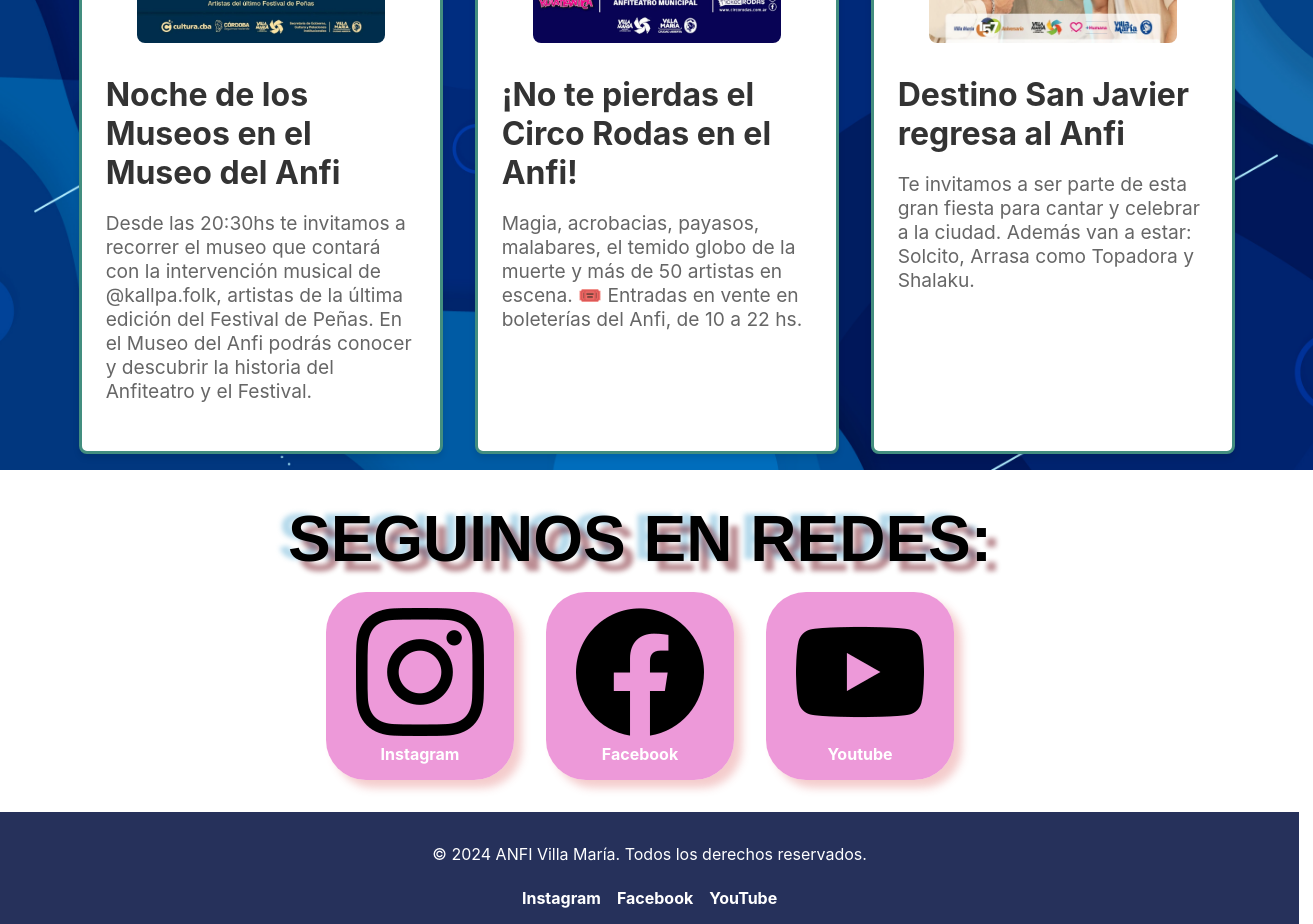
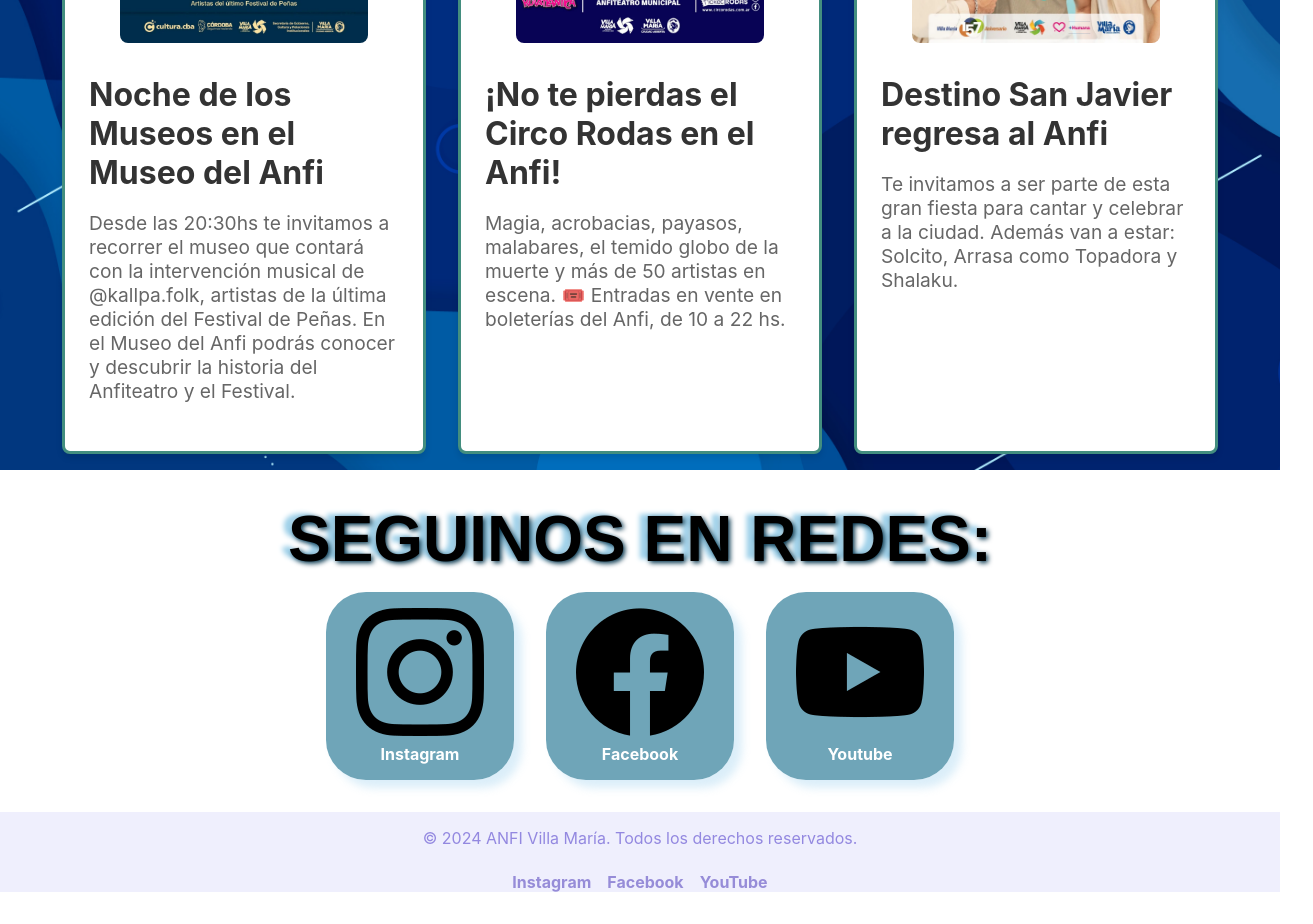
Before and after one commit to valentin9990Vergara/anfiVM-V2, a React (Create React App) app: page / in a window 1280 px wide. Shown: the part 1253-2177 px from the top of the page, 1313 px wide, since content can reach past the window. After the commit the page ends 2145 px from the top, so only its background shows below. Built offline with nearby package versions, Linux system fonts and the light colour scheme.

Commit message:
cambios v2

```diff
--- a/src/App.css
+++ b/src/App.css
@@ -1,3 +1,18 @@
+/* Estilo global */
+html, body {
+  margin: 0; /* Eliminar márgenes por defecto */
+  padding: 0; /* Eliminar padding por defecto */
+  box-sizing: border-box; /* Asegura que el ancho incluye padding y bordes */
+  width: 100%; /* Asegura que no haya desbordamiento horizontal */
+  overflow-x: hidden; /* Oculta la barra horizontal */
+  height: 100%; /* Asegura que ocupe toda la altura */
+}
+
+* {
+  box-sizing: inherit; /* Aplica box-sizing a todos los elementos */
+}
+
+
 .App {
   text-align: center;
 }
--- a/src/components/Footer.css
+++ b/src/components/Footer.css
@@ -1,12 +1,13 @@
 .footer {
-    background-color: #26315b; /* Color de fondo del footer */
-    color: #ffffff; /* Color del texto */
+    background-color: #9c9cf22a; /* Color de fondo del footer */
+    color: #9388e0; /* Color del texto */
     text-align: center;
-    padding: 1rem 0;
+    padding: 1rem 2;
     position: relative;
-    width: 100%;
     bottom: 0;
-    width: 101.5vw;
+    max-width: 100%; /* No exceder el ancho de la pantalla */
+    overflow-x: hidden;
+
 }
 
 .footer-content {
@@ -16,6 +17,7 @@
     flex-direction: column;
     align-items: center;
     gap: 0.5rem;
+
 }
 
 .footer-links {
@@ -24,7 +26,7 @@
 }
 
 .footer-links a {
-    color: #ffffff;
+    color: #968cd8;
     text-decoration: none;
     font-weight: bold;
     transition: color 0.3s ease;
--- a/src/pages/Home.css
+++ b/src/pages/Home.css
@@ -1,9 +1,10 @@
 /* General Container Styles */
 .home-container {
     position: relative;
-    width: 100%;
+    max-width: 100%;
     height: 100vh;
     overflow: hidden;
+    overflow-x: hidden;
     display: flex;
     flex-direction: column;
     align-items: flex-start;
@@ -295,6 +296,8 @@
     gap: 2rem;  /* Espaciado entre los botones */
     margin-top: 1rem;
     margin-bottom: 2rem;
+    max-width: 100%;
+
 }
 
 @import url('https://fonts.googleapis.com/css2?family=Fjalla+One&family=Major+Mono+Display&family=Prosto+One&family=Russo+One&display=swap');
@@ -308,8 +311,8 @@
     margin-top: 2rem;
     font-family: "Russo One", sans-serif;
     text-shadow:
-    10px 10px 5px #6a071375,  /* Primera sombra (clara) */
-    -10px -2px 5px #48a1cd68; /* Segunda sombra (oscura) */
+    2px 2px 5px #02324a,  /* Primera sombra (clara) */
+    -8px -2px 5px #9dd0e9; /* Segunda sombra (oscura) */
 }
 
 .custom-button {
@@ -317,19 +320,21 @@
     flex-direction: column;  /* Alinea el ícono y el texto verticalmente */
     align-items: center;
     justify-content: center;
-    background-color: rgba(225, 86, 192, 0.6);  /* Fondo oscuro */
+    background-color: rgba(15, 106, 137, 0.6);  /* Fondo oscuro */
     padding: 1.5rem;
     border-radius: 40px;  /* Bordes redondeados */
     width: 140px;  /* Ancho del bloque */
     height: 140px;  /* Alto del bloque */
     cursor: pointer;
-    transition: transform 0.3s ease, box-shadow 0.3s ease;
+    transition: transform 0.1s ease, box-shadow 0.1s ease;
     text-align: center;
-    box-shadow: 8px 8px 8px rgba(220, 87, 87, 0.3);  /* Sombra */
+    box-shadow: 8px 8px 8px rgba(137, 198, 236, 0.3);  /* Sombra */
+
+
 }
 
 .custom-button:hover {
-    transform: scale(1.08);  /* Efecto de zoom al pasar el mouse */
+    transform: scale(1.05);  /* Efecto de zoom al pasar el mouse */
     box-shadow: 0px 8px 16px rgba(0, 0, 0, 0.5);  /* Efecto de sombra más fuerte */
 }
 
@@ -347,7 +352,6 @@
 }
 
 .news-section {
-    width: 102.6%; /* Asegura que la sección ocupe todo el ancho de la ventana */
     margin: 12; /* Elimina cualquier margen que pueda afectar el ancho */
     background-image: url('../assets/images/news-background.jpg');  /* Ruta de la imagen */
     background-size: cover;  /* Hace que la imagen cubra todo el área del contenedor */
@@ -355,6 +359,9 @@
     background-repeat: no-repeat;  /* Evita que la imagen se repita */
     padding: 1rem 0;  /* Espaciado alrededor de la sección */
     color: #fff;  /* Cambia el color del texto para que sea visible sobre el fondo */
+    max-width: 100%; /* No exceder el ancho de la pantalla */
+    overflow-x: hidden;
+
 
 }
 
@@ -373,6 +380,7 @@
     gap: 2rem; /* Espaciado entre columnas */
     justify-content: center; /* Centrar columnas horizontalmente */
     flex-wrap: wrap; /* Permitir que las columnas se adapten en pantallas pequeñas */
+
 }
 
 .news-item {
```
Also changed, not shown: 1 other file (tests, documents, lock files or other folders).
